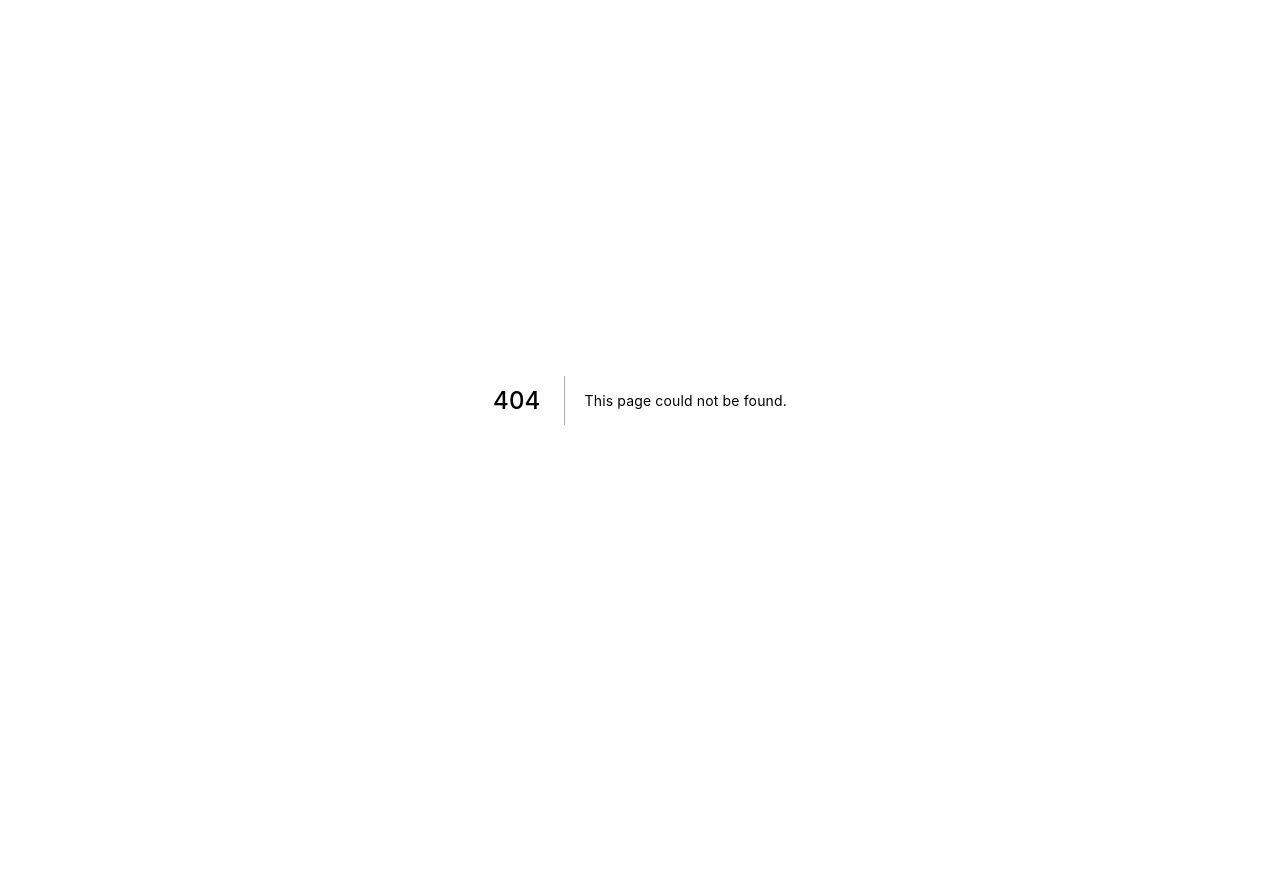
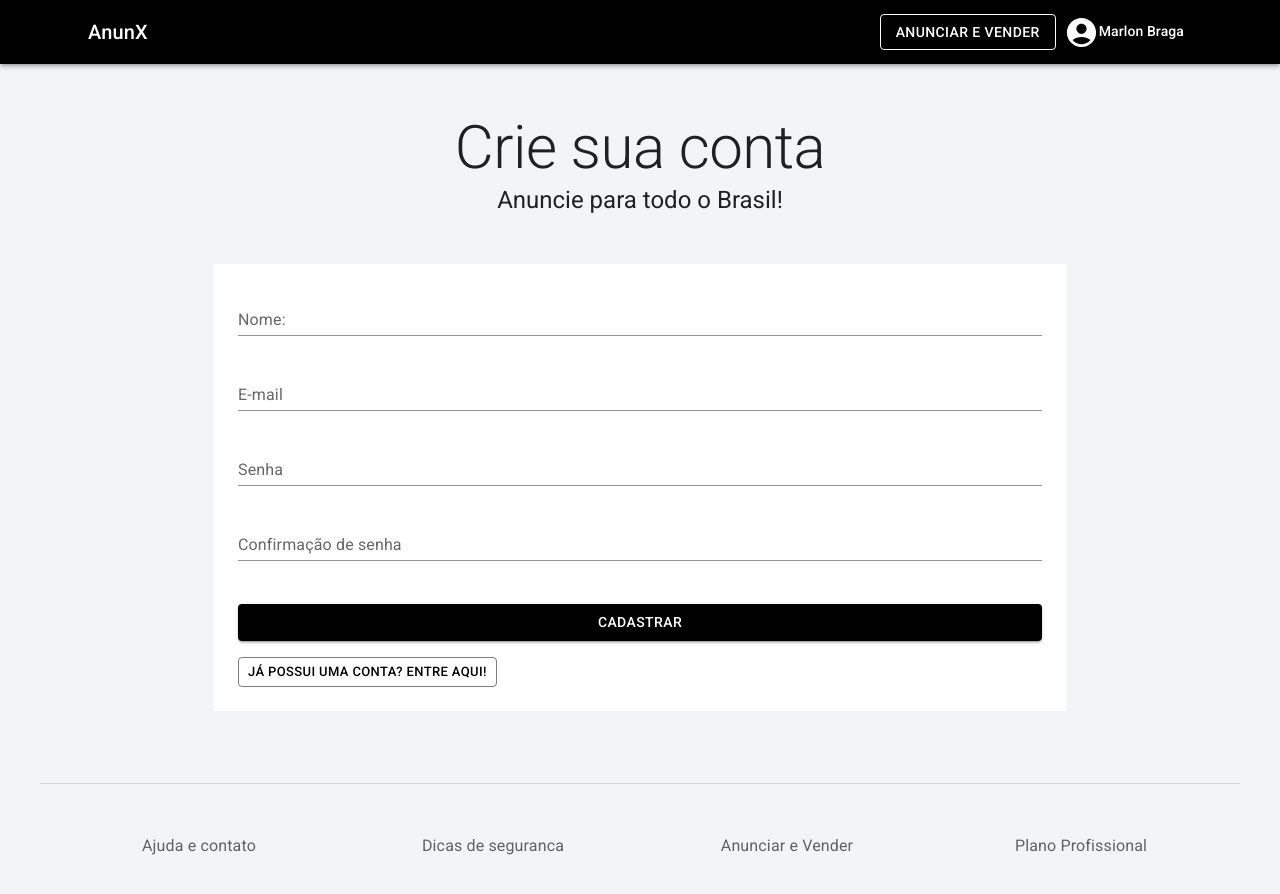
Before and after one commit to MarlonDev2000/anunx, a Next.js app: page /auth/signup in a window 1280 px wide. Before the commit this address had no page. Shown: the top 894 px of the page. Before the commit the page ends 800 px from the top, so only its background shows below. Built offline with nearby package versions, Linux system fonts and the light colour scheme.

Commit message:
pagina de cadastro mais validacoes de formulario

```diff
--- /dev/null
+++ b/pages/auth/signup/formValues.js
@@ -0,0 +1,20 @@
+import * as yup from 'yup'
+
+const values = {
+  email: '',
+  name: '',
+  password: '',
+  confirmPassword: '',
+}
+
+const validationSchema = yup.object().shape({
+  email: yup.string().email('Digite um e-mail valido').required('Campo Obrigatorio*'),
+  name: yup.string().required('Campo Obrigatorio*'),
+  password: yup.string().min(6, 'Minimo de 6 caracteres').required('Campo Obrigatorio*'),
+  confirmPassword: yup
+    .string()
+    .required('Campo Obrigatorio*')
+    .oneOf([yup.ref('password'), null], 'As senhas precisam ser iguais'),
+})
+
+export { values, validationSchema }
--- /dev/null
+++ b/pages/auth/signup/index.js
@@ -0,0 +1,116 @@
+import { Formik } from 'formik'
+import {
+  Container,
+  Typography,
+  Box,
+  Button,
+  InputLabel,
+  FormControl,
+  FormHelperText,
+  Input,
+} from '@mui/material'
+
+import { validationSchema, values } from './formValues'
+import useStyles from './styles'
+
+import TemplateDefault from '../../../src/templates/Default'
+
+const Signup = () => {
+  const classes = useStyles()
+
+  return (
+    <TemplateDefault>
+      <Container maxWidth="sm">
+        <Typography component="h1" variant="h2" align="center" color="textPrimary">
+          Crie sua conta
+        </Typography>
+        <Typography component="h5" variant="h5" align="center" color="textPrimary">
+          Anuncie para todo o Brasil!
+        </Typography>
+      </Container>
+
+      <Formik
+        initialValues={values}
+        validationSchema={validationSchema}
+        onSubmit={(values) => {
+          console.log(values)
+        }}
+      >
+        {({ touched, values, errors, handleChange, handleSubmit }) => {
+          return (
+            <form onSubmit={handleSubmit}>
+              <br /> <br />
+              <Container maxWidth="md" className={classes.boxContainer}>
+                <Box className={classes.box}>
+                  <FormControl error={errors.name && touched.name} fullWidth>
+                    <InputLabel className={classes.inputLabel} variant="standard">
+                      Nome:
+                    </InputLabel>
+                    <Input name="name" value={values.name} onChange={handleChange} />
+                    <FormHelperText>
+                      {errors.name && touched.name ? errors.name : null}
+                    </FormHelperText>
+                  </FormControl>
+                  <br /> <br />
+                  <FormControl error={errors.email && touched.email} fullWidth>
+                    <InputLabel className={classes.inputLabel} variant="standard">
+                      E-mail
+                    </InputLabel>
+                    <Input name="email" value={values.email} onChange={handleChange} />
+                    <FormHelperText>
+                      {errors.email && touched.email ? errors.email : null}
+                    </FormHelperText>
+                  </FormControl>
+                  <br /> <br />
+                  <FormControl error={errors.password && touched.password} fullWidth>
+                    <InputLabel className={classes.inputLabel} variant="standard">
+                      Senha
+                    </InputLabel>
+                    <Input
+                      name="password"
+                      value={values.password}
+                      onChange={handleChange}
+                      type="password"
+                    />
+                    <FormHelperText>
+                      {errors.password && touched.password ? errors.password : null}
+                    </FormHelperText>
+                  </FormControl>
+                  <br /> <br />
+                  <FormControl error={errors.confirmPassword && touched.confirmPassword} fullWidth>
+                    <InputLabel className={classes.inputLabel} variant="standard">
+                      Confirmação de senha
+                    </InputLabel>
+                    <Input
+                      name="confirmPassword"
+                      value={values.confirmPassword}
+                      onChange={handleChange}
+                      type="password"
+                    />
+                    <FormHelperText>
+                      {errors.confirmPassword && touched.confirmPassword
+                        ? errors.confirmPassword
+                        : null}
+                    </FormHelperText>
+                  </FormControl>
+                  <Box textAlign="center" marginTop={5}>
+                    <Button color="primary" variant="contained" type="submit" fullWidth>
+                      Cadastrar
+                    </Button>
+                  </Box>
+                  <Box marginTop={2}>
+                    <Button color="primary" variant="outlined" size="small" href="/signin">
+                      Já possui uma conta? Entre Aqui!
+                    </Button>
+                  </Box>
+                </Box>
+              </Container>
+            </form>
+          )
+        }}
+      </Formik>
+    </TemplateDefault>
+  )
+}
+
+export default Signup
--- /dev/null
+++ b/pages/auth/signup/styles.js
@@ -0,0 +1,18 @@
+import { makeStyles } from '@mui/styles'
+
+const useStyles = makeStyles((theme) => ({
+  boxContainer: {
+    paddingBottom: theme.spacing(3),
+  },
+  box: {
+    backgroundColor: theme.palette.background.white,
+    padding: theme.spacing(3),
+    border: '0px',
+  },
+  inputLabel: {
+    fontWeight: 400,
+    color: theme.palette.primary.main,
+  },
+}))
+
+export default useStyles
```
Also changed, not shown: src/components/Footer.js (+4 -6 lines).
